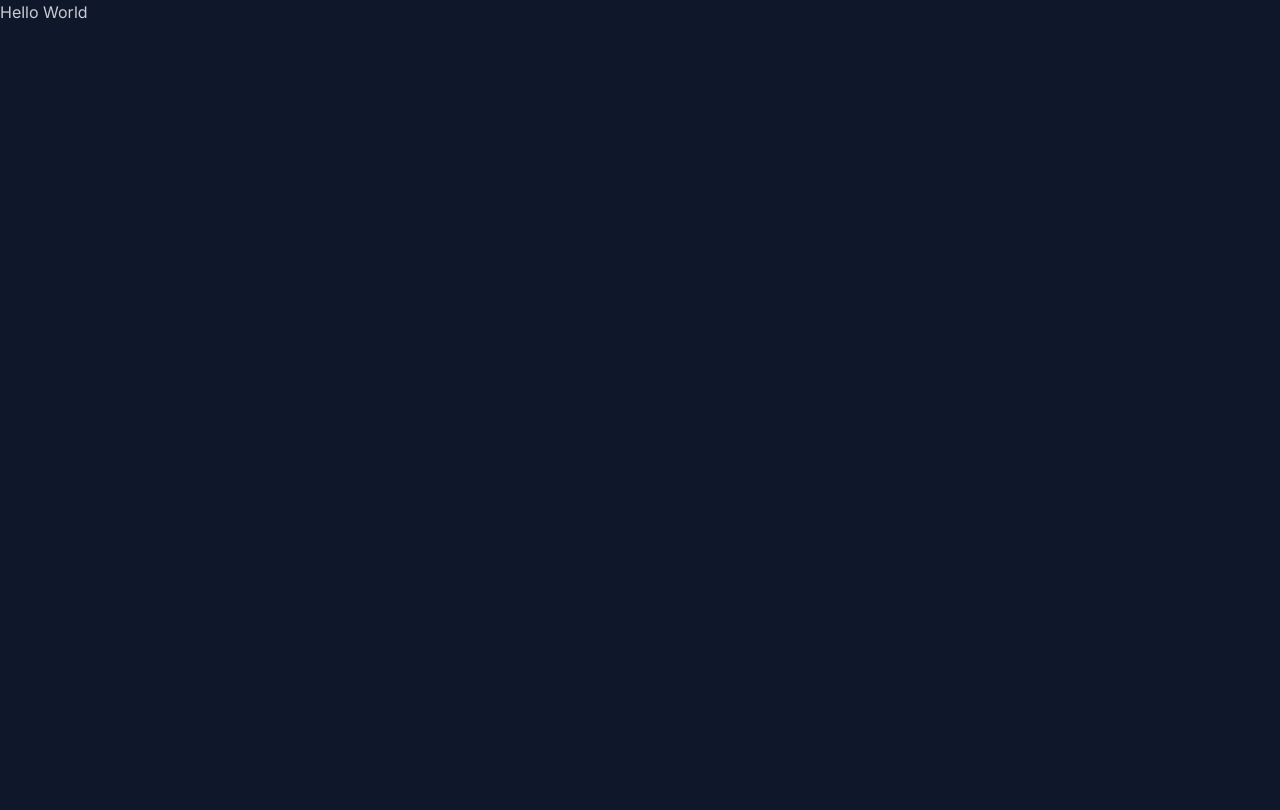
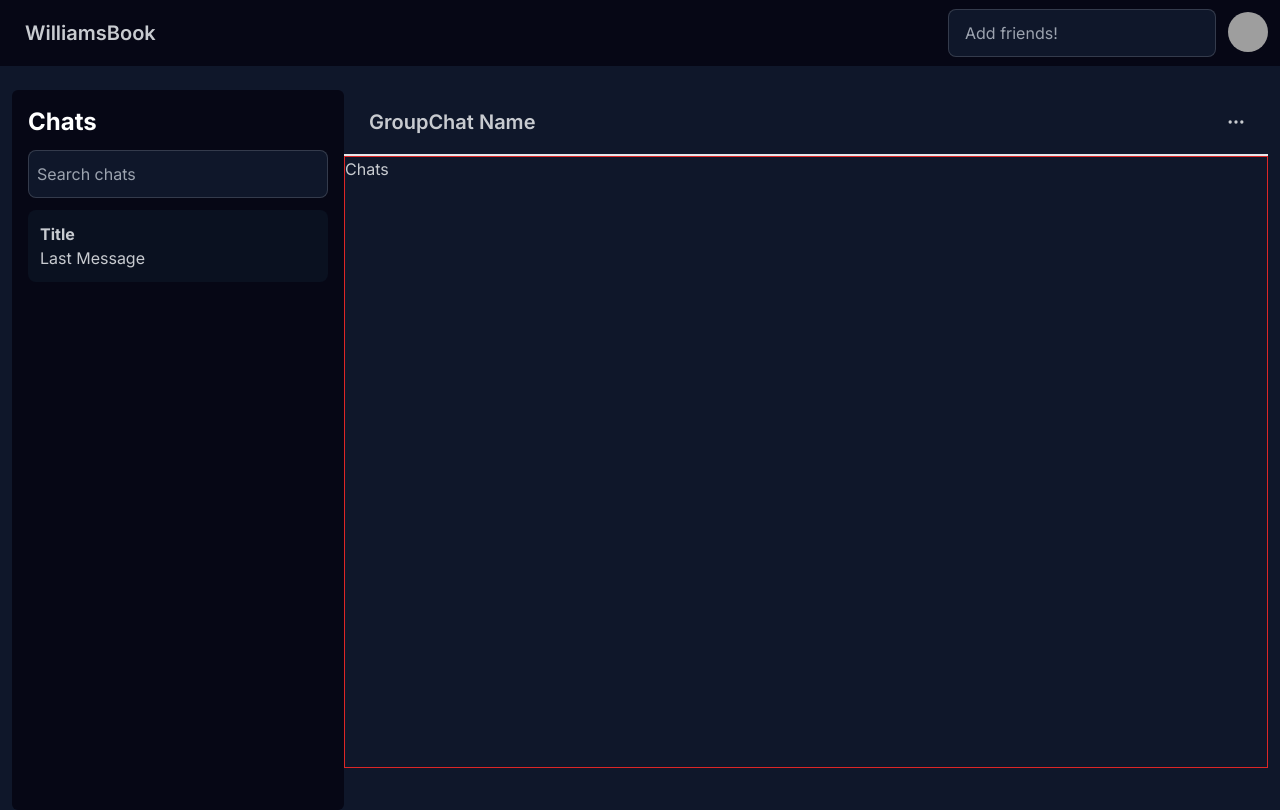
Before and after one commit to farhanmalek/chatfrontend, a Next.js app: page / in a window 1280 px wide. Built offline with nearby package versions, Linux system fonts and the light colour scheme; grey boxes are pictures that could not be loaded.

Commit message:
adding basic ui features

```diff
--- /dev/null
+++ b/app/components/allchats/AllChats.tsx
@@ -0,0 +1,19 @@
+import ChatCard from "./ChatCard";
+
+const AllChats = () => {
+  return (
+    <div className="flex flex-col gap-3 p-4 rounded-md bg-secondary-content">
+      <p className="text-white font-bold text-2xl">Chats</p>
+      <input
+        type="text"
+        placeholder="Search chats"
+        className="input input-bordered w-full max-w-xs p-2"
+      />
+      <div className="overflow-y-auto flex flex-col gap-2">
+        <ChatCard />
+      </div>
+    </div>
+  );
+};
+
+export default AllChats;
--- /dev/null
+++ b/app/components/allchats/ChatCard.tsx
@@ -0,0 +1,12 @@
+import React from 'react'
+
+const ChatCard = () => {
+  return (
+    <div className='bg-base-300 rounded-lg p-3 w-[300px]'>
+        <p className='font-bold'>Title</p>
+        <p>Last Message</p>
+    </div>
+  )
+}
+
+export default ChatCard
--- /dev/null
+++ b/app/components/chatbox/ChatBox.tsx
@@ -0,0 +1,34 @@
+const ChatBox = () => {
+  return (
+    <div className="flex-1">
+      <div className="navbar bg-base-100 border-b-2">
+        <div className="flex-1">
+          <a className="btn btn-ghost text-xl">GroupChat Name</a>
+        </div>
+        <div className="flex-none">
+          <button className="btn btn-square btn-ghost">
+            <svg
+              xmlns="http://www.w3.org/2000/svg"
+              fill="none"
+              viewBox="0 0 24 24"
+              className="inline-block w-5 h-5 stroke-current"
+            >
+              <path
+                strokeLinecap="round"
+                strokeLinejoin="round"
+                strokeWidth="2"
+                d="M5 12h.01M12 12h.01M19 12h.01M6 12a1 1 0 11-2 0 1 1 0 012 0zm7 0a1 1 0 11-2 0 1 1 0 012 0zm7 0a1 1 0 11-2 0 1 1 0 012 0z"
+              ></path>
+            </svg>
+          </button>
+        </div>
+      </div>
+      <div className="flex-1 border border-red-600 h-[85%]">
+        Chats
+      </div>
+
+    </div>
+  );
+};
+
+export default ChatBox;
--- /dev/null
+++ b/app/components/header/Header.tsx
@@ -0,0 +1,40 @@
+import React from 'react'
+import SearchBar from './SearchBar'
+
+const Header = () => {
+  return (
+    <div className='flex flex-col gap-2'>
+    <div className="navbar bg-secondary-content">
+  <div className="flex-1">
+    <a className="btn btn-ghost text-xl">WilliamsBook</a>
+  </div>
+  <div className="flex-none gap-2">
+    <div className="form-control hidden md:block">
+      <input type="text" placeholder="Add friends!" className="input input-bordered w-24 md:w-auto" />
+    </div>
+    <div className="dropdown dropdown-end">
+      <div tabIndex={0} role="button" className="btn btn-ghost btn-circle avatar">
+        <div className="w-10 rounded-full">
+          <img alt="Tailwind CSS Navbar component" src="https://img.daisyui.com/images/stock/photo-1534528741775-53994a69daeb.jpg" />
+        </div>
+      </div>
+      <ul tabIndex={0} className="mt-3 z-[1] p-2 shadow menu menu-sm dropdown-content bg-base-100 rounded-box w-52 bg-secondary-content">
+        <li>
+          <a className="justify-between">
+            Profile
+          </a>
+        </li>
+        <li><a>Logout</a></li>
+      </ul>
+    </div>
+  </div>
+</div>
+<div className='p-2 self-center w-[70%] '>
+<SearchBar/>
+</div>
+
+</div>
+  )
+}
+
+export default Header
--- /dev/null
+++ b/app/components/header/SearchBar.tsx
@@ -0,0 +1,8 @@
+
+const SearchBar = () => {
+  return (
+    <input type="text" placeholder="Add friends..." className="input input-bordered input-md p-2 max-w-md md:hidden w-full" />
+  )
+}
+
+export default SearchBar
--- /dev/null
+++ b/app/components/login/Login.tsx
@@ -0,0 +1,40 @@
+import React from 'react'
+
+const Login = () => {
+  return (
+    <div className="max-w-[500px] rounded-lg bg-neutral">
+    <form className="flex flex-col gap-3 p-5">
+      <label className="input input-bordered flex items-center gap-2">
+        <svg
+          xmlns="http://www.w3.org/2000/svg"
+          viewBox="0 0 16 16"
+          fill="currentColor"
+          className="w-4 h-4 opacity-70"
+        >
+          <path d="M8 8a3 3 0 1 0 0-6 3 3 0 0 0 0 6ZM12.735 14c.618 0 1.093-.561.872-1.139a6.002 6.002 0 0 0-11.215 0c-.22.578.254 1.139.872 1.139h9.47Z" />
+        </svg>
+        <input type="text" className="grow" placeholder="Username / Email" />
+      </label>
+      <label className="input input-bordered flex items-center gap-2">
+        <svg
+          xmlns="http://www.w3.org/2000/svg"
+          viewBox="0 0 16 16"
+          fill="currentColor"
+          className="w-4 h-4 opacity-70"
+        >
+          <path
+            fillRule="evenodd"
+            d="M14 6a4 4 0 0 1-4.899 3.899l-1.955 1.955a.5.5 0 0 1-.353.146H5v1.5a.5.5 0 0 1-.5.5h-2a.5.5 0 0 1-.5-.5v-2.293a.5.5 0 0 1 .146-.353l3.955-3.955A4 4 0 1 1 14 6Zm-4-2a.75.75 0 0 0 0 1.5.5.5 0 0 1 .5.5.75.75 0 0 0 1.5 0 2 2 0 0 0-2-2Z"
+            clipRule="evenodd"
+          />
+        </svg>
+        <input type="password" className="grow" />
+      </label>
+      <button className="btn btn-secondary hover:btn-active">Login</button>
+
+    </form>
+  </div>
+  )
+}
+
+export default Login
--- /dev/null
+++ b/app/components/register/Register.tsx
@@ -0,0 +1,50 @@
+const Register = () => {
+  return (
+    <div className="max-w-[500px] rounded-lg bg-neutral">
+      <form className="flex flex-col gap-3 p-5">
+        <label className="input input-bordered flex items-center gap-2">
+          <svg
+            xmlns="http://www.w3.org/2000/svg"
+            viewBox="0 0 16 16"
+            fill="currentColor"
+            className="w-4 h-4 opacity-70"
+          >
+            <path d="M2.5 3A1.5 1.5 0 0 0 1 4.5v.793c.026.009.051.02.076.032L7.674 8.51c.206.1.446.1.652 0l6.598-3.185A.755.755 0 0 1 15 5.293V4.5A1.5 1.5 0 0 0 13.5 3h-11Z" />
+            <path d="M15 6.954 8.978 9.86a2.25 2.25 0 0 1-1.956 0L1 6.954V11.5A1.5 1.5 0 0 0 2.5 13h11a1.5 1.5 0 0 0 1.5-1.5V6.954Z" />
+          </svg>
+          <input type="text" className="grow" placeholder="Email" />
+        </label>
+        <label className="input input-bordered flex items-center gap-2">
+          <svg
+            xmlns="http://www.w3.org/2000/svg"
+            viewBox="0 0 16 16"
+            fill="currentColor"
+            className="w-4 h-4 opacity-70"
+          >
+            <path d="M8 8a3 3 0 1 0 0-6 3 3 0 0 0 0 6ZM12.735 14c.618 0 1.093-.561.872-1.139a6.002 6.002 0 0 0-11.215 0c-.22.578.254 1.139.872 1.139h9.47Z" />
+          </svg>
+          <input type="text" className="grow" placeholder="Username" />
+        </label>
+        <label className="input input-bordered flex items-center gap-2">
+          <svg
+            xmlns="http://www.w3.org/2000/svg"
+            viewBox="0 0 16 16"
+            fill="currentColor"
+            className="w-4 h-4 opacity-70"
+          >
+            <path
+              fillRule="evenodd"
+              d="M14 6a4 4 0 0 1-4.899 3.899l-1.955 1.955a.5.5 0 0 1-.353.146H5v1.5a.5.5 0 0 1-.5.5h-2a.5.5 0 0 1-.5-.5v-2.293a.5.5 0 0 1 .146-.353l3.955-3.955A4 4 0 1 1 14 6Zm-4-2a.75.75 0 0 0 0 1.5.5.5 0 0 1 .5.5.75.75 0 0 0 1.5 0 2 2 0 0 0-2-2Z"
+              clipRule="evenodd"
+            />
+          </svg>
+          <input type="password" className="grow" />
+        </label>
+        <button className="btn btn-secondary hover:btn-active">Register</button>
+
+      </form>
+    </div>
+  );
+};
+
+export default Register;
--- a/app/layout.tsx
+++ b/app/layout.tsx
@@ -1,6 +1,7 @@
 import type { Metadata } from "next";
 import { Inter } from "next/font/google";
 import "./globals.css";
+import Header from "./components/header/Header";
 
 const inter = Inter({ subsets: ["latin"] });
 
@@ -15,7 +16,7 @@ export default function RootLayout({
   children: React.ReactNode;
 }>) {
   return (
-    <html lang="en">
+    <html lang="en" data-theme="night">
       <body className={inter.className}>{children}</body>
     </html>
   );
--- a/app/page.tsx
+++ b/app/page.tsx
@@ -1,10 +1,27 @@
-import Image from "next/image";
+import AllChats from "./components/allchats/AllChats";
+import ChatBox from "./components/chatbox/ChatBox";
+import Header from "./components/header/Header";
+import Login from "./components/login/Login";
+import Register from "./components/register/Register";
+
 
 export default function Home() {
+
   return (
-  <>
-  Hello World
+    <>
+    <Header/>
+    <div className="px-3">
+    <div className="flex h-[90vh]">
+    <AllChats/>
+    <ChatBox/>
 
+    </div>
+
+
+
+
+  </div>
     </>
+
   );
 }
```
